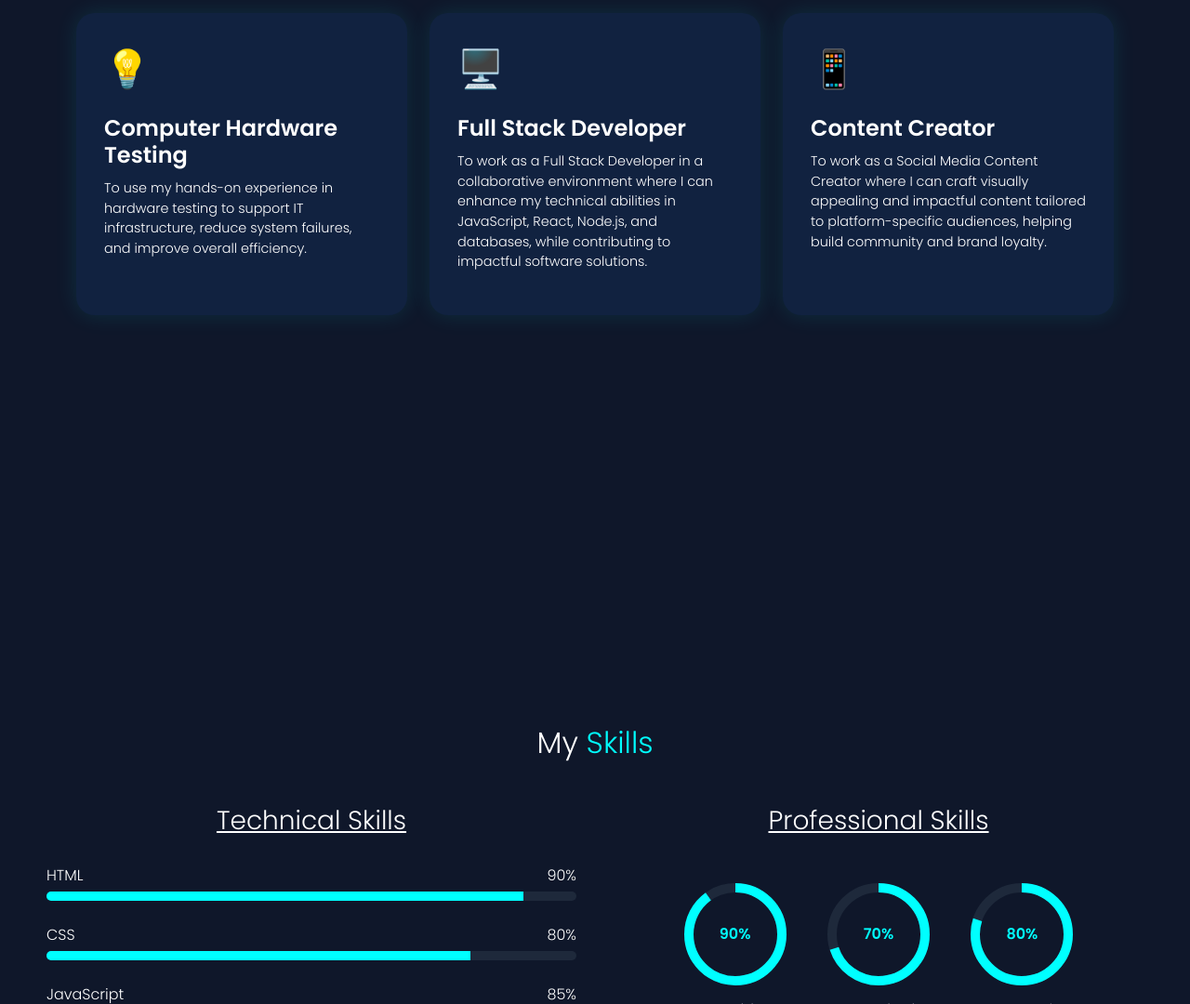
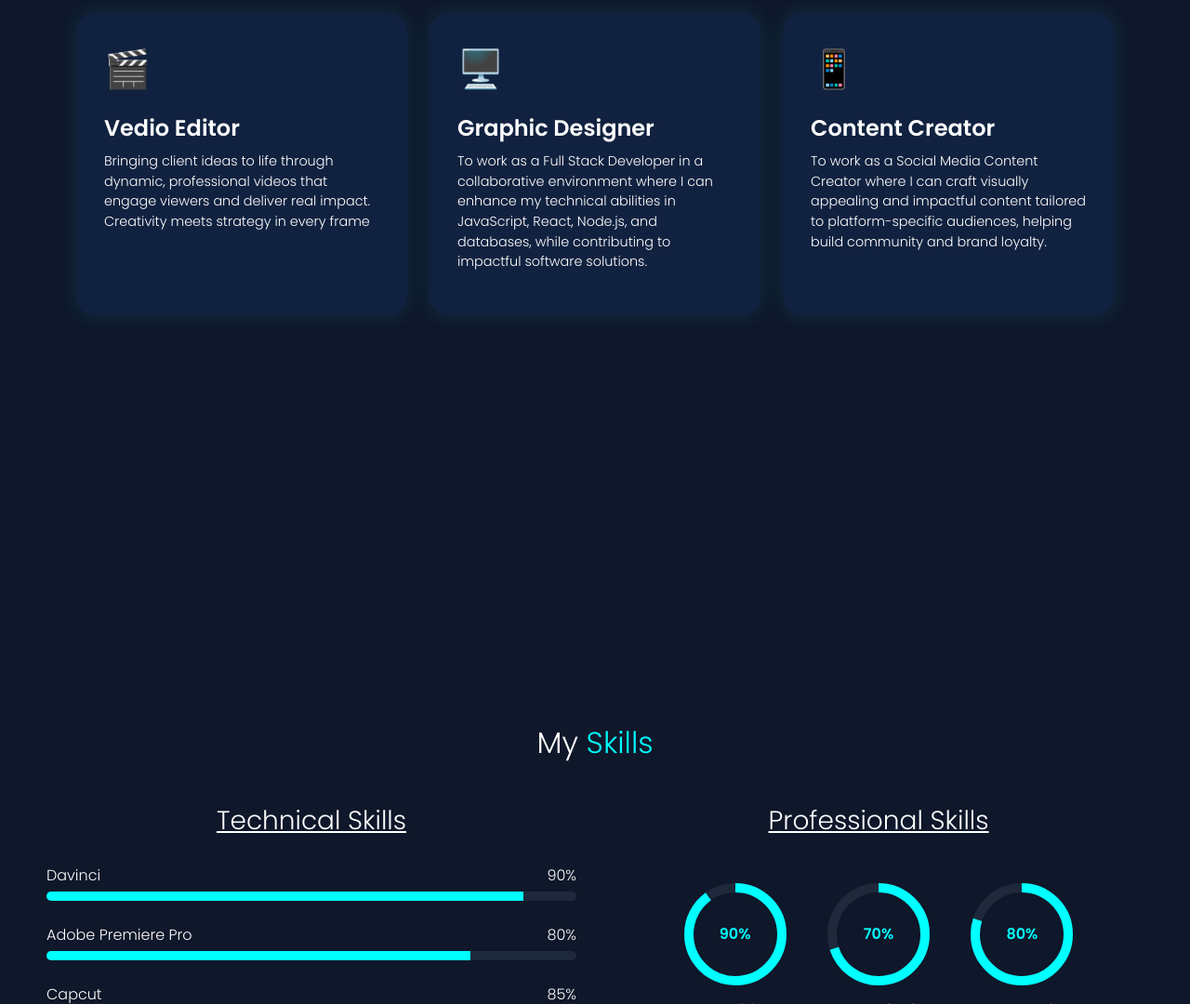
Before and after one commit to sarancoders/sarancoders.github.io, a plain HTML site: page index.html in a window 1280 px wide. Shown: the part 1720-2800 px from the top of the page at 93% size. Drawn offline with nearby package versions, Linux system fonts and the light colour scheme.

Commit message:
Update index.html

```diff
--- a/index.html
+++ b/index.html
@@ -373,7 +373,7 @@
       <h1>SARANRAJ</h1>
 <h2>And I'm a <span id="typing"></span></h2>
 
-      <p>I'm a Full stack developer To build user-friendly websites and applications using both front-end and back-end technologies, while learning and growing as a Full Stack Developer.</p>
+      <p>I’m a Video Editor. I specialize in creating polished, engaging, and high-quality videos by transforming raw footage into compelling visual stories.</p>
       <div class="social-icons">
 
         <a href="https://www.facebook.com/profile.php?id=100041781020755" target="_blank">
@@ -415,9 +415,9 @@
     </div>
     <div class="about-text col-md-6">
       <h2>About <span>Me</span></h2>
-      <h4>Full Stack Developer!</h4>
+      <h4>Vedio Editor</h4>
       <p>
- To leverage my experience in computer hardware testing and web development to create reliable, high-performance digital solutions, while continuously learning and contributing to innovative tech projects.
+ To leverage my experience in video editing and post-production to create high-quality, engaging visual content, while continuously learning and contributing to innovative creative projects
       </p>
     </div>
   </section>
@@ -432,10 +432,10 @@
       <div class="col-md-4 d-flex">
         <!-- 3) flex-fill on card -->
         <div class="service-card flex-fill">
-          <div class="service-icon">💡</div>
-          <h4 class="service-title">Computer Hardware Testing</h4>
+          <div class="service-icon">🎬</div>
+          <h4 class="service-title">Vedio Editor</h4>
           <p class="service-text">
-            To use my hands-on experience in hardware testing to support IT infrastructure, reduce system failures, and improve overall efficiency.
+           Bringing client ideas to life through dynamic, professional videos that engage viewers and deliver real impact. Creativity meets strategy in every frame
           </p>
         </div>
       </div>
@@ -443,7 +443,7 @@
       <div class="col-md-4 d-flex">
         <div class="service-card flex-fill">
           <div class="service-icon">🖥️</div>
-          <h4 class="service-title">Full Stack Developer</h4>
+          <h4 class="service-title">Graphic Designer</h4>
           <p class="service-text">
             To work as a Full Stack Developer in a collaborative environment where I can enhance my technical abilities in JavaScript, React, Node.js, and databases, while contributing to impactful software solutions.
           </p>
@@ -473,23 +473,23 @@
         <h3>Technical Skills</h3>
 
         <div class="skill-bar">
-          <span><label>HTML</label><label>90%</label></span>
+          <span><label>Davinci</label><label>90%</label></span>
           <div class="bar-track"><div class="bar-fill" style="width: 90%;"></div></div>
         </div>
         <div class="skill-bar">
-          <span><label>CSS</label><label>80%</label></span>
+          <span><label>Adobe Premiere Pro</label><label>80%</label></span>
           <div class="bar-track"><div class="bar-fill" style="width: 80%;"></div></div>
         </div>
         <div class="skill-bar">
-          <span><label>JavaScript</label><label>85%</label></span>
+          <span><label>Capcut</label><label>85%</label></span>
           <div class="bar-track"><div class="bar-fill" style="width: 85%;"></div></div>
         </div>
         <div class="skill-bar">
-          <span><label>Bootstrap</label><label>75%</label></span>
+          <span><label>Photoshop</label><label>75%</label></span>
           <div class="bar-track"><div class="bar-fill" style="width: 75%;"></div></div>
         </div>
         <div class="skill-bar">
-          <span><label>React</label><label>70%</label></span>
+          <span><label>Canva</label><label>70%</label></span>
           <div class="bar-track"><div class="bar-fill" style="width: 70%;"></div></div>
         </div>
       </div>
@@ -602,7 +602,7 @@
 
 
   <script>
-    const roles = ['Full stack developer', ];
+    const roles = ['Vedio Editor', ];
     let index = 0, charIndex = 0;
     const typingElement = document.getElementById('typing');
     function type() {
```
